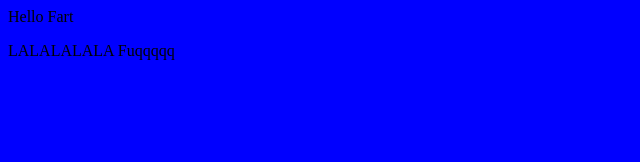
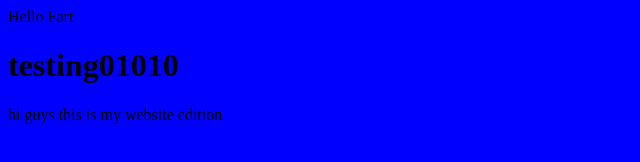
Before and after one commit to Leykimteng/Leykimteng.github.io, a plain HTML site: page index.html in a window 1280 px wide. Shown: the whole page, without its empty margins (0-640 px from the left). Drawn offline with Linux system fonts and the light colour scheme.

Commit message:
new cgange

```diff
--- a/index.html
+++ b/index.html
@@ -1,9 +1,9 @@
 <html>
 <head><font = color"red">Hello Fart</font></head>
 <body bgcolor="blue">
+<h1 fontcolor="red">testing01010</h1>
 <p>
-LALALALALA
-Fuqqqqq
+hi guys this is my website edition
 </p>
 </body>
 </html>
```
